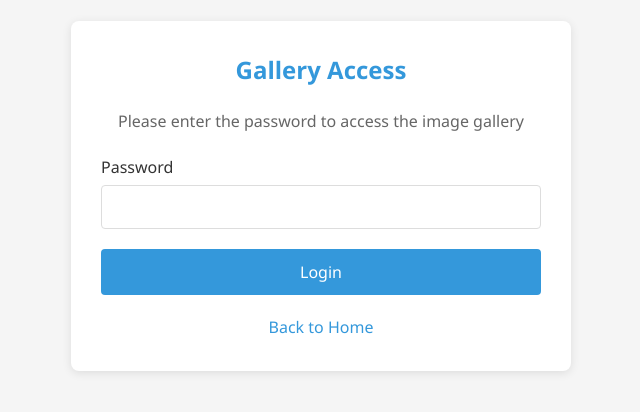
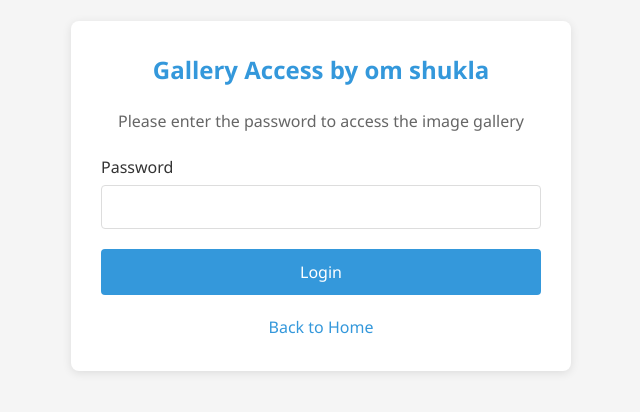
Before and after one commit to omdev04/telephoto, a website: page public/login.html in a window 1280 px wide. Shown: the part 204-616 px from the top of the page, without its empty margins (319-959 px from the left). Drawn offline with Linux system fonts and the light colour scheme; no server answers.

Commit message:
Update login header to include author's name

```diff
--- a/public/login.html
+++ b/public/login.html
@@ -123,7 +123,7 @@
 <body>
     <div class="container">
         <section class="login-section">
-            <h1>Gallery Access</h1>
+            <h1>Gallery Access by om shukla</h1>
             <p>Please enter the password to access the image gallery</p>
 
             <form id="login-form">
```
